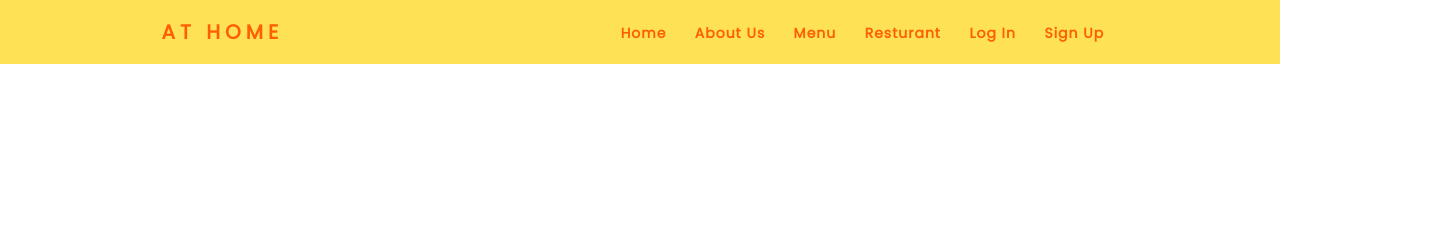
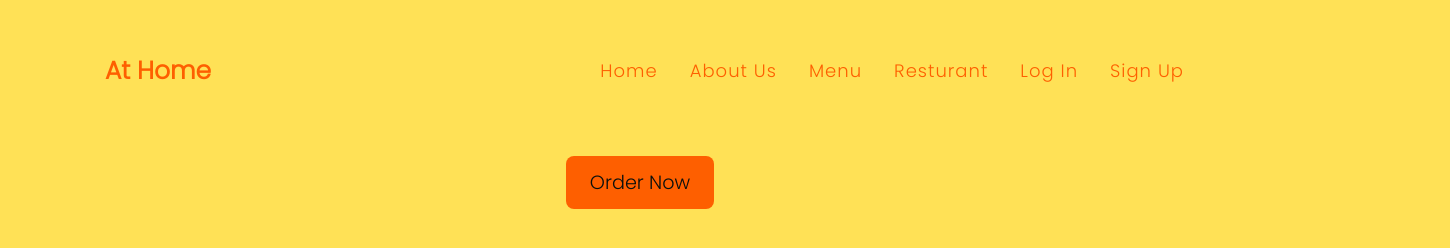
Before and after one commit to Sbadibanga/FoodOrderingSPA, a plain HTML site: page index.html in a window 1280 px wide. Shown: the whole page, 1450 px wide, since content can reach past the window. Drawn offline with Linux system fonts and the light colour scheme.

Commit message:
Changes to the styles and index.html files

```diff
--- a/index.html
+++ b/index.html
@@ -4,32 +4,40 @@
     <meta charset="UTF-8" />
     <meta http-equiv="X-UA-Compatible" content="IE=edge" />
     <meta name="viewport" content="width=device-width, initial-scale=1.0" />
-    <link
-      href="https://fonts.googleapis.com/css2?family=Poppins"
-      rel="stylesheet"
-    />
     <link rel="stylesheet" href="styles.css" />
+    <link rel="stylesheet" href="index.css" />
     <title>Food Ordering</title>
   </head>
-  <body>
-    <nav>
-      <div class="logo">
-        <h4>At Home</h4>
+  <body class="container full-height-grow">
+    <header class="main-header">
+      <a href="/" class="Rlogo">
+        <div class="Rlogo-name"><h4>At Home</h4></div>
+      </a>
+      <nav class="nav-links">
+        <ul>
+          <!--Due to change, as this is for multiple page app and not spa-->
+          <li><a href="home.html">Home</a></li>
+          <li><a href="About.html">About Us</a></li>
+          <li><a href="Menu.html">Menu</a></li>
+          <li><a href="Resturant.html">Resturant</a></li>
+          <li><a href="Login.html">Log In</a></li>
+          <li><a href="Signup.html">Sign Up</a></li>
+        </ul>
+        <div class="burger">
+          <div class="line1"></div>
+          <div class="line2"></div>
+          <div class="line3"></div>
+        </div>
+      </nav>
+    </header>
+    <section class="home-main-section">
+      <div class="img-wrapper">
+        <div class="header-image"></div>
       </div>
-      <ul class="nav-links">
-        <li><a href="#">Home</a></li>
-        <li><a href="#">About Us</a></li>
-        <li><a href="#">Menu</a></li>
-        <li><a href="#">Resturant</a></li>
-        <li><a href="#">Log In</a></li>
-        <li><a href="#">Sign Up</a></li>
-      </ul>
-      <div class="burger">
-        <div class="line1"></div>
-        <div class="line2"></div>
-        <div class="line3"></div>
+      <div class="call-to-action">
+        <a href="ordernow.html" class="ordernowBtn"> Order Now</a>
       </div>
-    </nav>
+    </section>
     <script src="app.js"></script>
   </body>
 </html>
--- a/styles.css
+++ b/styles.css
@@ -1,37 +1,68 @@
-* {
-  margin: 0px;
-  padding: 0px;
+@import url("https://fonts.googleapis.com/css2?family=Poppins:wght@300&display=swap");
+*,
+*::before,
+*::after {
   box-sizing: border-box;
 }
-nav {
+body {
+  padding: 0;
+  margin: 0;
+  background-color: #ffe156;
+  font-family: Poppins, sans-serif;
+  font-size: 1.2rem;
+  color: #fe5f00;
+  min-height: 100vh;
+}
+.Rlogo {
   display: flex;
-  justify-content: space-around;
   align-items: center;
-  min-height: 8vh;
-  background-color: #ffe156;
-  font-family: "Poppins", sans-serif;
+  font-size: 1.3em;
+  color: #fe5f00;
+  text-decoration: none;
 }
-.logo {
-  color: #fe5f00;
-  text-transform: uppercase;
-  letter-spacing: 5px;
-  font-size: 20px;
+.Rlogo-name {
+  margin-left: 1em;
 }
-.nav-links {
+.nav-links ul {
   display: flex;
-  justify-content: space-around;
-  width: 40%;
-}
-.nav-links li {
+  margin: 0;
+  padding: 0;
   list-style: none;
 }
 .nav-links a {
-  color: #fe5f00;
+  color: inherit;
   text-decoration: none;
+  padding: 1rem;
   letter-spacing: 1px;
-  font-weight: bold;
-  font-size: 14px;
+  font-size: 18px;
 }
+.nav-links a:hover {
+  color: #00000085;
+}
+.main-header {
+  display: flex;
+  justify-content: space-between;
+  align-items: center;
+  height: 140px;
+}
+.container {
+  max-width: 1200px;
+  margin: 0 auto;
+  padding: 0 40px;
+}
+.full-heigh-grow {
+  display: flex;
+  flex-direction: column;
+}
+.ordernowBtn {
+  color: #0a100d;
+  background-color: #fe5f00;
+  padding: 0.75rem 1.5rem;
+  border-radius: 0.5rem;
+  text-decoration: none;
+  font-size: 1em;
+}
+
 .burger {
   display: none;
   cursor: pointer;
```
